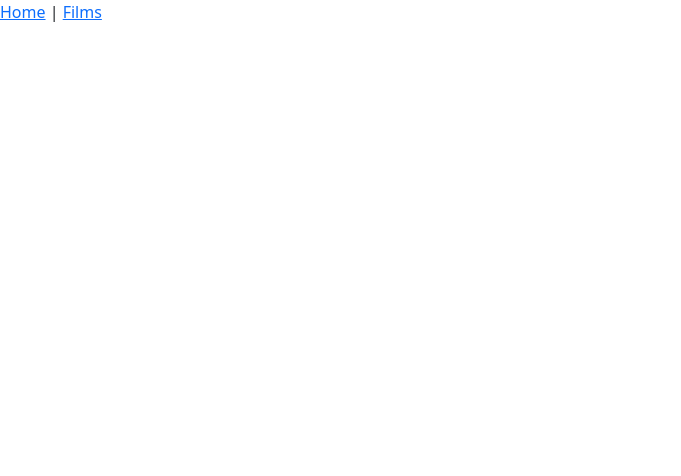
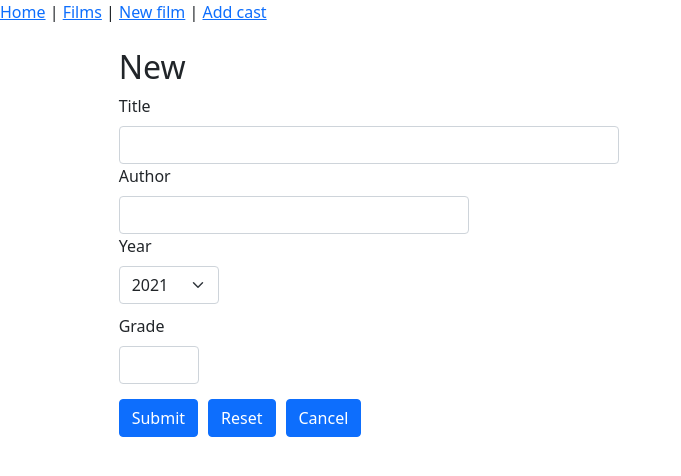
Before and after one commit to arielcampelo/filmcatalog_frontend, a Vue app: page /new in a window 1280 px wide. Before the commit this address had no page. Shown: the top 476 px of the page, without its empty margins (0-681 px from the left). Built offline with nearby package versions, Linux system fonts and the light colour scheme.

Commit message:
Added new film

```diff
--- a/src/components/Navbar.vue
+++ b/src/components/Navbar.vue
@@ -1,7 +1,10 @@
 <template>
 <div id="nav">
     <router-link to="/">Home</router-link> |
-    <router-link to="/films">Films</router-link>
+    <router-link to="/films">Films</router-link> |
+    <router-link to="/new">New film</router-link> |
+    <router-link to="/addcast">Add cast</router-link>
+
   </div>
 </template>
 
--- a/src/router/index.js
+++ b/src/router/index.js
@@ -1,6 +1,8 @@
 import { createRouter, createWebHistory } from 'vue-router'
 import Home from '../views/Home.vue'
 import Films from '../views/Films.vue'
+import New from '../views/New.vue'
+import Addcast from '../views/Addcast.vue'
 
 const routes = [
   {
@@ -12,6 +14,16 @@ const routes = [
     path: '/films',
     name: 'Films',
     component: Films
+  },
+  {
+    path: '/new',
+    name: 'New',
+    component: New
+  },
+  {
+    path: '/addcast',
+    name: 'Addcast',
+    component: Addcast
   },
   {
     path: '/about',
--- a/src/services/films.js
+++ b/src/services/films.js
@@ -2,7 +2,7 @@ import { http } from './config'
 
 export default {
   listfilms: () => {
-    return http.get('filmswithcast')
+    return http.get('filmswithcast/')
   },
   gotopage: (page) => {
     return http.get('filmswithcast/?page=' + page)
@@ -12,5 +12,8 @@ export default {
   },
   deleteactor: (id) => {
     return http.delete('actor/' + id)
+  },
+  addfilm: (form) => {
+    return http.post('film', form)
   }
 }
--- /dev/null
+++ b/src/views/Addcast.vue
@@ -0,0 +1,87 @@
+<template>
+  <div class='container-fluid'>
+  <div class="row">
+    <div class="col-sm-10 offset-sm-1">
+      <!-- Title -->
+      <br><h2>Add cast</h2>
+      <!--Form -->
+       <label for="title" class="form-label">Name</label>
+        <input type="text" v-model="form.name" class="form-control" id="name">
+      <!--End Form -->
+
+    </div>
+  </div>
+  </div>
+</template>
+
+<script>
+
+export default {
+  data () {
+    return {
+      title: '',
+      form: {
+        film_id: '',
+        name: ''
+      },
+      selected: true,
+      warning: '',
+      showalert: false,
+      showspinner: false
+    }
+  },
+  created () {
+    this.selected = 2021
+  },
+  methods: {
+    send_form () {
+      if (this.check_form() === true) {
+        this.showspinner = true
+      }
+    },
+    clear_form () {
+      this.form.name = ''
+    },
+    check_form () {
+      if (this.form.name === '') {
+        this.show_warning('Name is empty. You must fill in all of the fields.')
+        return false
+      }
+      return true
+    },
+    show_warning (message) {
+      this.warning = message
+      this.showalert = true
+    },
+    back2films () {
+      this.$router.push('films')
+    }
+  }
+}
+</script>
+
+<style scoped>
+  .form-control#name{
+    max-width: 500px;
+  }
+  .btn#submit{
+  margin-top:15px;
+  }
+  .btn#reset{
+    margin-top:15px;
+    margin-left:10px;
+  }
+  .btn#cancel{
+    margin-top:15px;
+    margin-left:10px;
+  }
+  .alert#warning{
+    margin-top:20px;
+    max-width: 500px;
+  }
+  .spinner-border#spin{
+    margin-top:10px;
+    padding-top: 10px;
+    margin-left: 50px;
+  }
+</style>
--- a/src/views/Films.vue
+++ b/src/views/Films.vue
@@ -3,7 +3,11 @@
   <!-- Title -->
   <br><h2>Films</h2>
   <!-- Table -->
-  <p><br><a class="btn btn-primary" href="/" role="button">+ Add new</a></p>
+  <p>
+    <br><a class="btn btn-primary" href="/new" role="button">+ Add new film</a>
+    <a class="btn btn-primary" href="/addcast" role="button" id="addcast">+ Add cast</a>
+  </p>
+  <p><br></p>
   <table class="table">
   <thead>
     <tr>
@@ -120,4 +124,7 @@ export default {
   .myicon:hover{
    background-color:dimgray;
   }
+  .btn#addcast{
+    margin-left:10px;
+  }
 </style>
--- /dev/null
+++ b/src/views/New.vue
@@ -0,0 +1,145 @@
+<template>
+  <div class='container-fluid'>
+
+  <div class="row">
+    <div class="col-sm-10 offset-sm-1">
+      <!-- Title -->
+      <br><h2>New</h2>
+      <!-- Form -->
+      <form action='#' method='pos' @submit.prevent="send_form()">
+        <label for="title" class="form-label">Title</label>
+        <input type="text" v-model="form.title" class="form-control" id="title">
+
+        <label for="author" class="form-label">Author</label>
+        <input type="text" v-model="form.author" class="form-control" id="author">
+
+        <label for="year" class="form-label">Year</label>
+        <select class="form-select" id="year" v-model="form.year">
+          <option v-for="i in 52" :key="2022-i" :selected="selected" >{{2022-i}}</option>
+        </select>
+
+        <label for="grade" class="form-label">Grade</label>
+        <input type="text" v-model="form.grade" class="form-control" id="grade">
+
+      <button type="submit" class="btn btn-primary" id="submit">Submit</button>
+      <button type="button" class="btn btn-primary" id="reset" @click="clear_form()">Reset</button>
+      <button type="button" class="btn btn-primary" id="cancel" @click="back2films()">Cancel</button>
+      <br>
+      <div class="alert alert-warning" role="alert" id="warning" v-show="showalert">{{warning}}</div>
+      <div class="spinner-border text-primary" role="status" id="spin" v-show="showspinner" ></div>
+    </form>
+  </div>
+</div>
+  <!-- End Form -->
+  </div>
+</template>
+
+<script>
+import Film from '../services/films'
+
+export default {
+  data () {
+    return {
+      films: {},
+      form: {
+        title: '',
+        author: '',
+        year: 2021,
+        grade: ''
+      },
+      selected: true,
+      warning: '',
+      showalert: false,
+      showspinner: false
+    }
+  },
+  created () {
+    this.selected = 2021
+  },
+  methods: {
+    listfilms () {
+      Film.listfilms().then(res => {
+        this.films = res.data.data
+      })
+    },
+    send_form () {
+      if (this.check_form() === true) {
+        this.showspinner = true
+        Film.addfilm(this.form).then(res => {
+          console.log(this.form)
+          this.$router.push('films')
+        }).catch((error) => {
+          this.showalert = true
+          this.warning = error
+        }).finally(() => {
+          this.showspinner = false
+        })
+      }
+    },
+    clear_form () {
+      this.form.title = ''
+      this.form.author = ''
+      this.form.year = '2021'
+      this.form.grade = ''
+    },
+    check_form () {
+      if (this.form.title === '') {
+        this.show_warning('Title is empty. You must fill in all of the fields.')
+        return false
+      }
+      if (this.form.author === '') {
+        this.show_warning('Author is empty. You must fill in all of the fields.')
+        return false
+      }
+      if (this.form.grade === '') {
+        this.show_warning('Grade is empty. You must fill in all of the fields.')
+        return false
+      }
+      return true
+    },
+    show_warning (message) {
+      this.warning = message
+      this.showalert = true
+    },
+    back2films () {
+      this.$router.push('films')
+    }
+  }
+}
+</script>
+
+<style scoped>
+  .form-control#title{
+    max-width: 500px;
+  }
+  .form-control#author{
+    max-width: 350px;
+  }
+  .form-select#year{
+    max-width: 100px;
+    margin-bottom: 10px ;
+  }
+  .form-control#grade{
+    max-width: 80px;
+  }
+  .btn#submit{
+  margin-top:15px;
+  }
+  .btn#reset{
+    margin-top:15px;
+    margin-left:10px;
+  }
+  .btn#cancel{
+    margin-top:15px;
+    margin-left:10px;
+  }
+  .alert#warning{
+    margin-top:20px;
+    max-width: 500px;
+  }
+  .spinner-border#spin{
+    margin-top:10px;
+    padding-top: 10px;
+    margin-left: 50px;
+  }
+</style>
```
